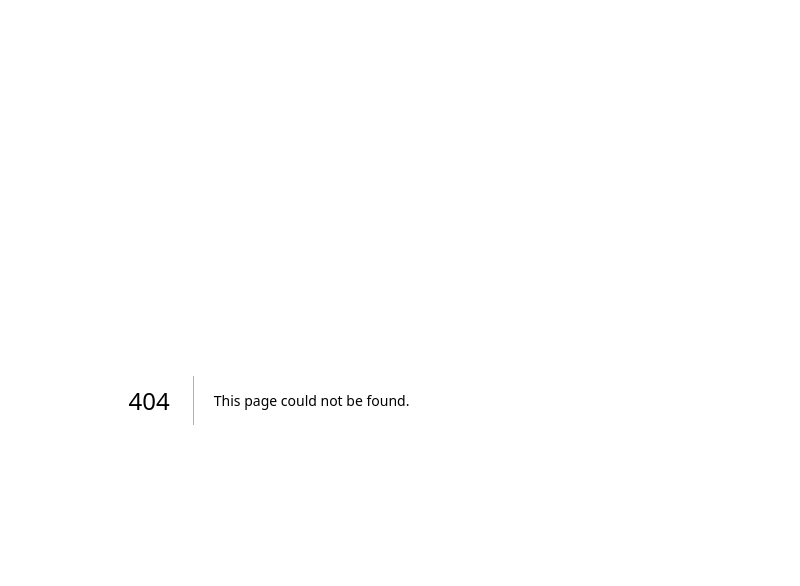
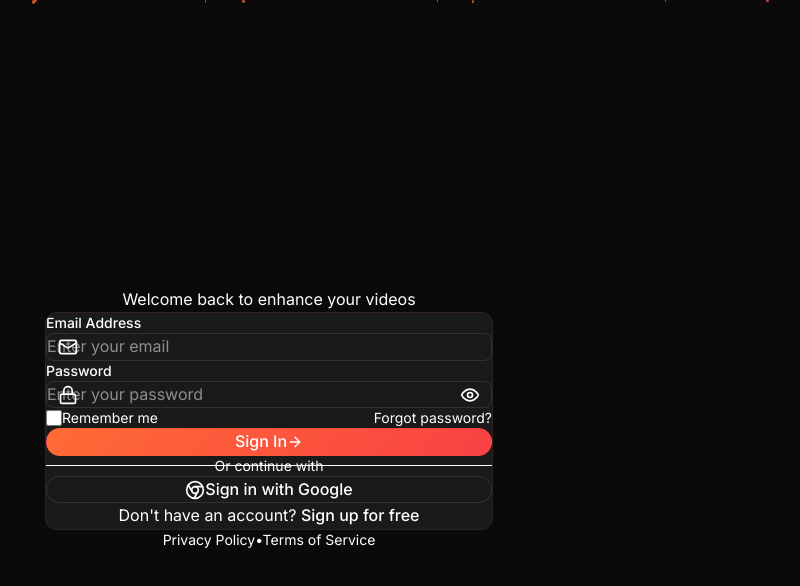
Before and after one commit to mith932495-pixel/VideoX, a Next.js app: page /login in a window 1280 px wide. Before the commit this address had no page. Shown: the top 586 px of the page, without its empty margins (371-1171 px from the left). Built offline with nearby package versions, Linux system fonts and the light colour scheme; no server answers.

Commit message:
Auto-commit: Agent tool execution

```diff
--- /dev/null
+++ b/src/app/(auth)/login/page.tsx
@@ -0,0 +1,255 @@
+'use client'
+
+import { useState } from 'react'
+import { motion } from 'framer-motion'
+import { Eye, EyeOff, Mail, Lock, ArrowRight, Chrome } from 'lucide-react'
+import Link from 'next/link'
+import { useRouter } from 'next/navigation'
+import { useAuth } from '@/lib/auth'
+
+export default function LoginPage() {
+  const router = useRouter()
+  const { signIn, signInWithGoogle } = useAuth()
+
+  const [formData, setFormData] = useState({
+    email: '',
+    password: ''
+  })
+  const [showPassword, setShowPassword] = useState(false)
+  const [isLoading, setIsLoading] = useState(false)
+  const [error, setError] = useState('')
+
+  const handleSubmit = async (e: React.FormEvent) => {
+    e.preventDefault()
+    setIsLoading(true)
+    setError('')
+
+    try {
+      await signIn(formData.email, formData.password)
+      router.push('/dashboard')
+    } catch (err: any) {
+      setError(err.message || 'Failed to sign in')
+    } finally {
+      setIsLoading(false)
+    }
+  }
+
+  const handleGoogleSignIn = async () => {
+    setIsLoading(true)
+    setError('')
+
+    try {
+      await signInWithGoogle()
+    } catch (err: any) {
+      setError(err.message || 'Failed to sign in with Google')
+    } finally {
+      setIsLoading(false)
+    }
+  }
+
+  const handleInputChange = (e: React.ChangeEvent<HTMLInputElement>) => {
+    setFormData(prev => ({
+      ...prev,
+      [e.target.name]: e.target.value
+    }))
+    if (error) setError('')
+  }
+
+  return (
+    <div className="min-h-screen bg-primary text-text-primary flex items-center justify-center relative overflow-hidden">
+      {/* Background Effects */}
+      <div className="absolute inset-0">
+        <div className="particles-container">
+          {[...Array(15)].map((_, i) => (
+            <div
+              key={i}
+              className="particle"
+              style={{
+                left: `${Math.random() * 100}%`,
+                width: `${Math.random() * 3 + 1}px`,
+                height: `${Math.random() * 3 + 1}px`,
+                animationDelay: `${Math.random() * 10}s`,
+                animationDuration: `${Math.random() * 15 + 10}s`
+              }}
+            />
+          ))}
+        </div>
+      </div>
+
+      <div className="relative z-10 w-full max-w-md mx-auto p-6">
+        {/* Logo */}
+        <motion.div
+          initial={{ opacity: 0, y: -20 }}
+          animate={{ opacity: 1, y: 0 }}
+          className="text-center mb-8"
+        >
+          <Link href="/" className="inline-block">
+            <h1 className="text-3xl font-bold bg-gradient-to-r from-accent-orange to-accent-gold bg-clip-text text-transparent">
+              VideoX
+            </h1>
+          </Link>
+          <p className="text-text-secondary mt-2">Welcome back to enhance your videos</p>
+        </motion.div>
+
+        {/* Login Form */}
+        <motion.div
+          initial={{ opacity: 0, y: 20 }}
+          animate={{ opacity: 1, y: 0 }}
+          transition={{ delay: 0.1 }}
+          className="card-cinematic p-8"
+        >
+          <form onSubmit={handleSubmit} className="space-y-6">
+            {/* Email Field */}
+            <div>
+              <label htmlFor="email" className="block text-sm font-medium mb-2">
+                Email Address
+              </label>
+              <div className="relative">
+                <Mail className="absolute left-3 top-1/2 transform -translate-y-1/2 w-5 h-5 text-text-muted" />
+                <input
+                  type="email"
+                  id="email"
+                  name="email"
+                  value={formData.email}
+                  onChange={handleInputChange}
+                  className="input-cinematic w-full pl-10 pr-4 py-3"
+                  placeholder="Enter your email"
+                  required
+                  disabled={isLoading}
+                />
+              </div>
+            </div>
+
+            {/* Password Field */}
+            <div>
+              <label htmlFor="password" className="block text-sm font-medium mb-2">
+                Password
+              </label>
+              <div className="relative">
+                <Lock className="absolute left-3 top-1/2 transform -translate-y-1/2 w-5 h-5 text-text-muted" />
+                <input
+                  type={showPassword ? 'text' : 'password'}
+                  id="password"
+                  name="password"
+                  value={formData.password}
+                  onChange={handleInputChange}
+                  className="input-cinematic w-full pl-10 pr-12 py-3"
+                  placeholder="Enter your password"
+                  required
+                  disabled={isLoading}
+                />
+                <button
+                  type="button"
+                  onClick={() => setShowPassword(!showPassword)}
+                  className="absolute right-3 top-1/2 transform -translate-y-1/2 text-text-muted hover:text-text-primary transition-colors"
+                  disabled={isLoading}
+                >
+                  {showPassword ? (
+                    <EyeOff className="w-5 h-5" />
+                  ) : (
+                    <Eye className="w-5 h-5" />
+                  )}
+                </button>
+              </div>
+            </div>
+
+            {/* Remember Me & Forgot Password */}
+            <div className="flex items-center justify-between">
+              <label className="flex items-center space-x-2">
+                <input
+                  type="checkbox"
+                  className="w-4 h-4 text-accent-orange bg-secondary border-secondary rounded focus:ring-accent-orange"
+                />
+                <span className="text-sm text-text-secondary">Remember me</span>
+              </label>
+
+              <Link
+                href="/forgot-password"
+                className="text-sm text-accent-orange hover:text-accent-gold transition-colors"
+              >
+                Forgot password?
+              </Link>
+            </div>
+
+            {/* Error Message */}
+            {error && (
+              <motion.div
+                initial={{ opacity: 0, y: -10 }}
+                animate={{ opacity: 1, y: 0 }}
+                className="p-3 bg-red-500/10 border border-red-500/20 rounded-lg text-red-400 text-sm"
+              >
+                {error}
+              </motion.div>
+            )}
+
+            {/* Submit Button */}
+            <button
+              type="submit"
+              disabled={isLoading}
+              className="w-full btn-cinematic py-3 rounded-full text-white font-medium disabled:opacity-50 disabled:cursor-not-allowed"
+            >
+              {isLoading ? (
+                <div className="flex items-center justify-center space-x-2">
+                  <div className="animate-spin w-4 h-4 border-2 border-white border-t-transparent rounded-full" />
+                  <span>Signing in...</span>
+                </div>
+              ) : (
+                <div className="flex items-center justify-center space-x-2">
+                  <span>Sign In</span>
+                  <ArrowRight className="w-4 h-4" />
+                </div>
+              )}
+            </button>
+          </form>
+
+          {/* Divider */}
+          <div className="relative my-8">
+            <div className="absolute inset-0 flex items-center">
+              <div className="w-full border-t border-secondary"></div>
+            </div>
+            <div className="relative flex justify-center text-sm">
+              <span className="px-4 bg-primary text-text-muted">Or continue with</span>
+            </div>
+          </div>
+
+          {/* Google Sign In */}
+          <button
+            onClick={handleGoogleSignIn}
+            disabled={isLoading}
+            className="w-full glass py-3 rounded-full font-medium hover:bg-secondary transition-colors disabled:opacity-50 disabled:cursor-not-allowed flex items-center justify-center space-x-3"
+          >
+            <Chrome className="w-5 h-5" />
+            <span>Sign in with Google</span>
+          </button>
+
+          {/* Sign Up Link */}
+          <div className="text-center mt-6">
+            <span className="text-text-secondary">Don't have an account? </span>
+            <Link
+              href="/signup"
+              className="text-accent-orange hover:text-accent-gold transition-colors font-medium"
+            >
+              Sign up for free
+            </Link>
+          </div>
+        </motion.div>
+
+        {/* Footer Links */}
+        <motion.div
+          initial={{ opacity: 0 }}
+          animate={{ opacity: 1 }}
+          transition={{ delay: 0.3 }}
+          className="text-center mt-8 text-sm text-text-muted"
+        >
+          <Link href="/privacy" className="hover:text-text-primary transition-colors">
+            Privacy Policy
+          </Link>
+          <span className="mx-2">•</span>
+          <Link href="/terms" className="hover:text-text-primary transition-colors">
+            Terms of Service
+          </Link>
+        </motion.div>
+      </div>
+    </div>
+  )
+}
```
